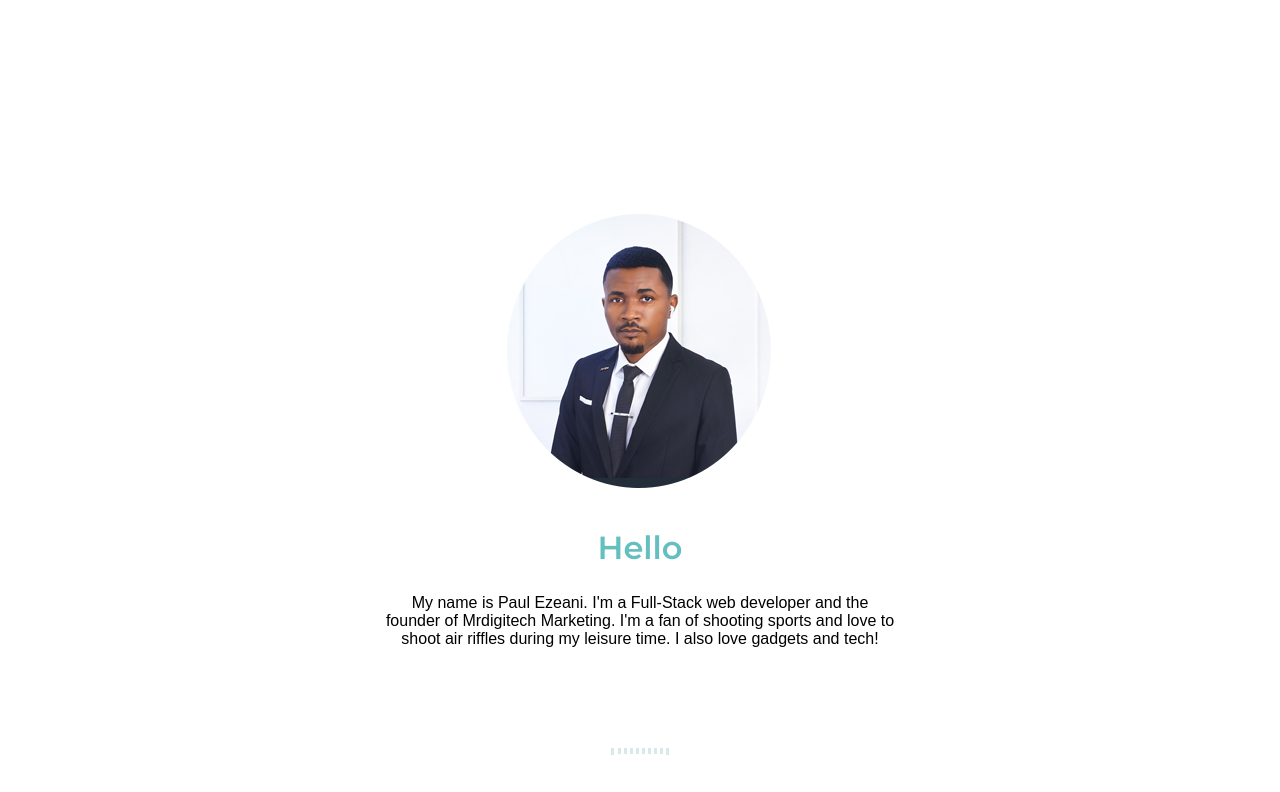
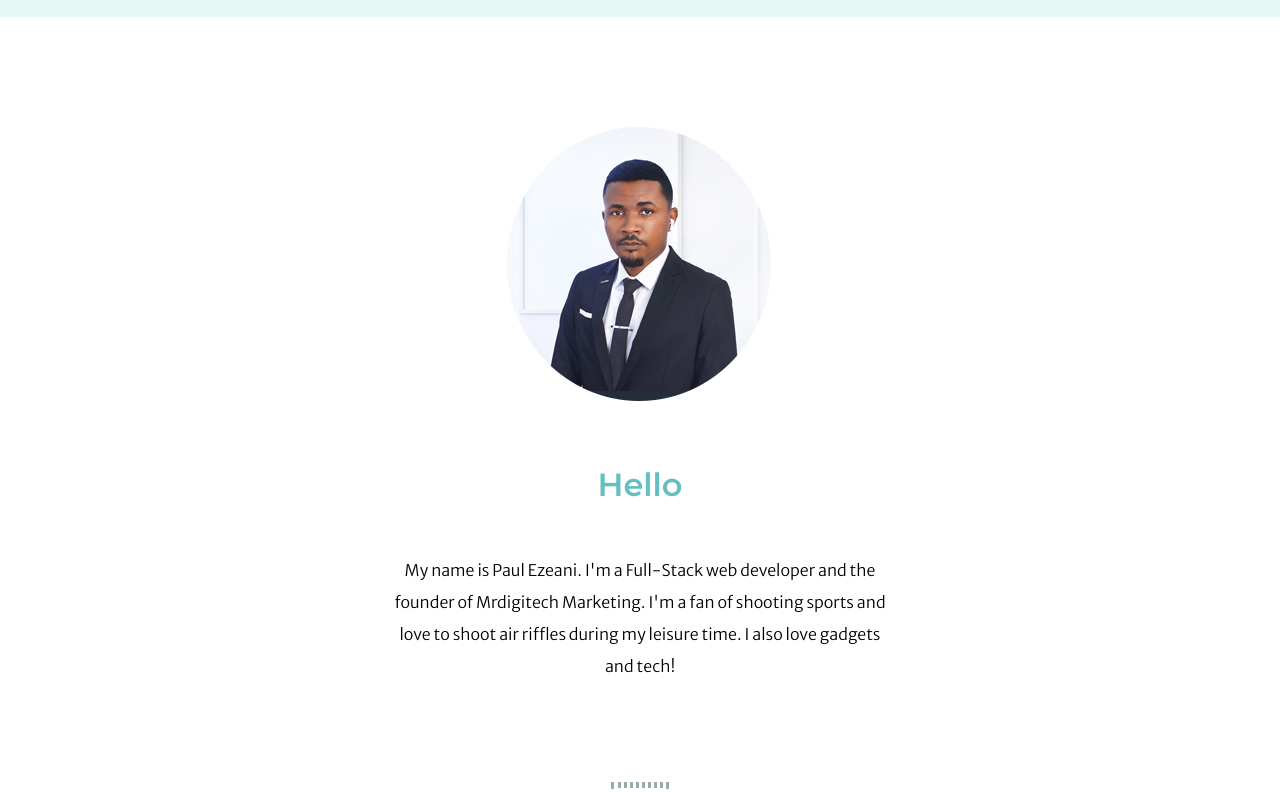
Before and after one commit to Mrdigitech/portfolio-html-css, a plain HTML site: page index.html in a window 1280 px wide. Shown: the part 1068-1860 px from the top of the page. Drawn offline with Linux system fonts and the light colour scheme.

Commit message:
Add files via upload

```diff
--- a/styles.css
+++ b/styles.css
@@ -4,7 +4,7 @@ width: 100%;
 }
 
 body{text-align: center;
-    font-family: "Merriweather Sans", sans-serif; font-weight: 300;
+    font-family: "Merriweather Sans", serif; font-weight: 350;
     margin: 0%;
 
 }
@@ -40,6 +40,7 @@ h2{
     font-weight: 600;
     font-size: 2rem;
     text-align: center;
+    margin: 50px 0px 50px;
 }
 
 .Dev{text-decoration: underline;}
@@ -64,11 +65,11 @@ h2{
 
 }
 
-.author{margin-top: 110px;}
+.author{margin-top: px;}
 
 .Hello{font-weight: 600;}
 .bio{
-    font-family: Arial, Helvetica, sans-serif;
+
     width: 40%;
     margin: auto;
    text-align: center;
@@ -77,7 +78,7 @@ h2{
 
 hr{
    border: dotted;
-   border-color: #d8e9e9;
+   border-color: #98aaaa;
    width: 4%;
    margin: 100px auto;
 }
@@ -102,6 +103,7 @@ p {display: block;
    unicode-bidi: isolate;
    margin-left: 50px;
    margin-top: 0px;
+   line-height:2;
 }
 
 h3 {
@@ -120,6 +122,7 @@ h4 {font-family: montserrat;
     font-weight: 600;
     color: #11999e;
     font-size: 1.1rem;
+    margin: 50px 0px;
 
 
 
@@ -128,7 +131,7 @@ h4 {font-family: montserrat;
 .contact {
     width: 50%;
     margin: auto;
-    margin-bottom: 50px;
+    margin-bottom: 70px;
 
 
 }
@@ -167,8 +170,8 @@ h4 {font-family: montserrat;
 
 }
 
-@media (max-width: 600px) {
+@media (max-width: 650px) {
 
     *{width: 100%;}
-    .copyright{font-size: 1rem;}
+    .copyright{font-size: 0.7rem;}
 }
```
